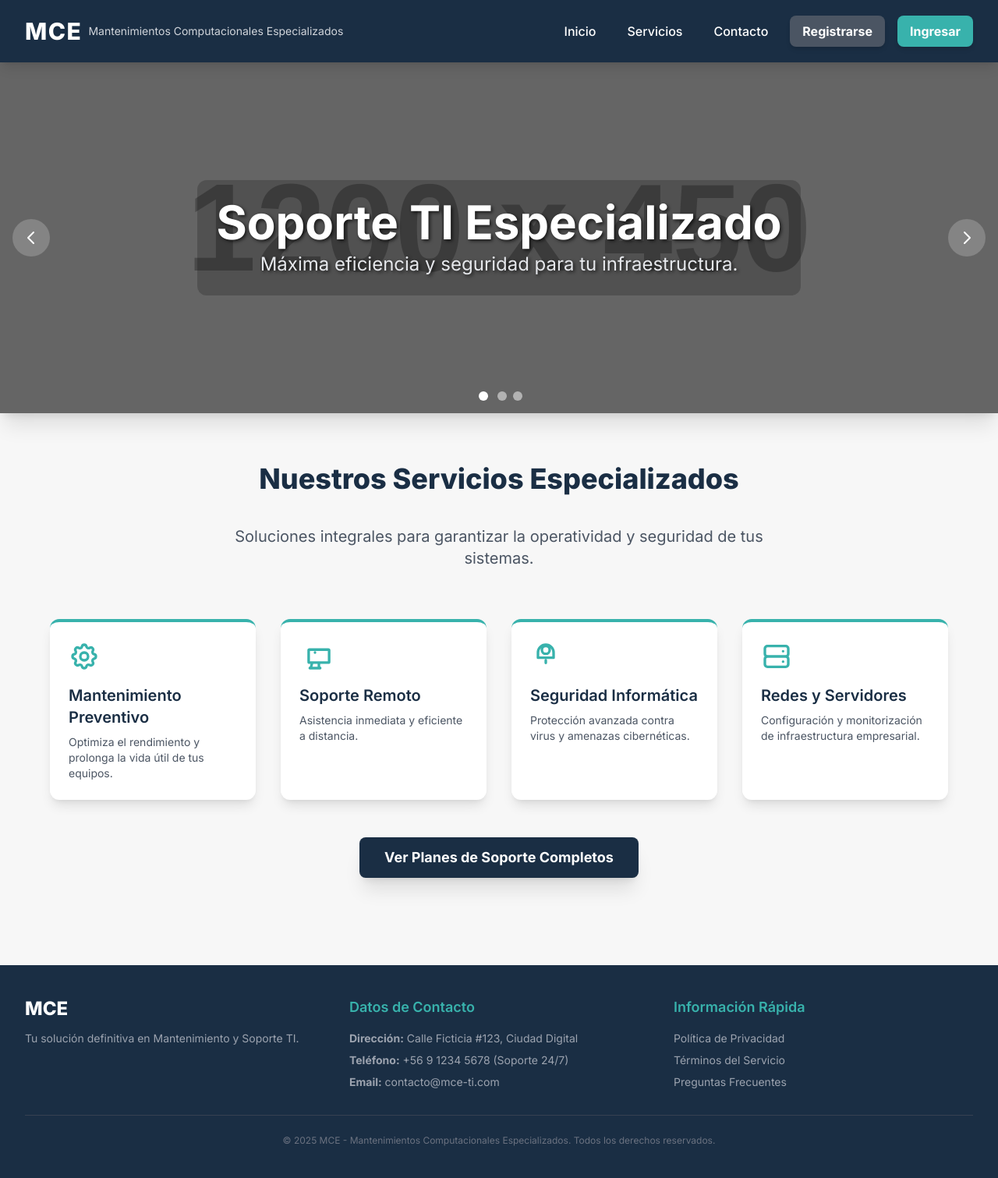
After one commit to alejandroRiveroN/Desarrollo-Capstone-Equipo2-802D, a PHP site: the page made by views/landingpage.php in a window 1280 px wide. The commit adds this page. Shown: the whole page at 78% size. Run offline with PHP 8.4, Linux system fonts and the light colour scheme; the template is opened without the code that fills it, so the values that code supplies are empty; grey boxes labelled with a size stand in for pictures from a placeholder-image service; some libraries are stand-ins or nearby versions.

Commit message:
Integración de LandingPage y Reestructuración de Rutas/Autentificación
1. Integración de la Landing Page : modifique la vista "Views/landingpage.php" la cual ahora será el punto inicial del proyecto , Añadí un botón de registrarse el cual esta sin funcionalidad ya que hay que crear una vista nueva , con formulario para su registro

2.Reestructuración de Rutas : La ruta raíz ahora comienza en la "LandingPage"  , esto no afecta a los usuarios que ya están "Logeados "en el sistema

3.Cambios en la Autentificación (AuthController) : Redirección Post-Login , al autenticarse con éxito , el usuario ahora es redirigido al "/dashboard".

-Si un usuario ya esta logeado este se redigira automaticamente hacia el "/dashboard"

-Al cerrar sesión el usuario ahora es redirigido a la "LandingPage" en lugar del "login"

```diff
--- a/controllers/AuthController.php
+++ b/controllers/AuthController.php
@@ -8,7 +8,7 @@ class AuthController {
         if (isset($_SESSION['id_usuario'])) {
             // --- INICIO DE LA CORRECCIÓN ---
             // Forzar la construcción de una URL absoluta para la redirección al dashboard.
-            $dashboard_url = 'http://' . $_SERVER['HTTP_HOST'] . \Flight::get('base_url') . '/';
+            $dashboard_url = 'http://' . $_SERVER['HTTP_HOST'] . \Flight::get('base_url') . '/dashboard';
             \Flight::redirect($dashboard_url);
             // --- FIN DE LA CORRECCIÓN ---
             exit();
@@ -35,7 +35,7 @@ class AuthController {
                 $_SESSION['id_rol'] = $usuario['id_rol'];
                 // --- INICIO DE LA CORRECCIÓN ---
                 // Forzar la construcción de una URL absoluta para la redirección al dashboard.
-                $dashboard_url = 'http://' . $_SERVER['HTTP_HOST'] . \Flight::get('base_url') . '/';
+                $dashboard_url = 'http://' . $_SERVER['HTTP_HOST'] . \Flight::get('base_url') . '/dashboard';
                 \Flight::redirect($dashboard_url);
                 // --- FIN DE LA CORRECCIÓN ---
                 exit();
--- a/controllers/TicketController.php
+++ b/controllers/TicketController.php
@@ -127,7 +127,7 @@ class TicketController extends BaseController {
         $ticket = $stmt->fetch(\PDO::FETCH_ASSOC);
 
         if (!$ticket) {
-            $url = 'http://' . $_SERVER['HTTP_HOST'] . \Flight::get('base_url') . '/';
+            $url = 'http://' . $_SERVER['HTTP_HOST'] . \Flight::get('base_url') . '/dashboard';
             \Flight::redirect($url); // O mostrar una página de error 404
             exit();
         }
--- a/views/crear_ticket.php
+++ b/views/crear_ticket.php
@@ -2,7 +2,7 @@
 
 <div class="d-flex justify-content-between align-items-center mb-4">
     <h2><i class="bi bi-plus-circle-fill"></i> Crear Nuevo Ticket de Soporte</h2>
-    <a href="<?php echo Flight::get('base_url'); ?>/" class="btn btn-secondary"><i class="bi bi-arrow-left"></i> Volver</a>
+    <a href="<?php echo Flight::get('base_url'); ?>/dashboard" class="btn btn-secondary"><i class="bi bi-arrow-left"></i> Volver</a>
 </div>
 
 <?php if (isset($mensaje_error) && $mensaje_error): ?>
--- a/views/dashboard.php
+++ b/views/dashboard.php
@@ -34,7 +34,7 @@
     <div class="collapse show" id="collapseFilters">
         <div class="card-body">
             <!-- Formulario para filtrar la lista de tickets -->
-            <form id="formFiltros" action="<?php echo Flight::get('base_url'); ?>/" method="GET">
+            <form id="formFiltros" action="<?php echo Flight::get('base_url'); ?>/dashboard" method="GET">
                 <div class="row g-3">
                     <!-- Campos de filtro -->
                     <div class="col-lg-4 col-md-6"><label for="termino" class="form-label">Buscar por Asunto/ID:</label><input type="text" id="termino" name="termino" class="form-control" value="<?php echo htmlspecialchars($filtro_termino); ?>"></div>
@@ -46,7 +46,7 @@
                     <div class="col-lg-2 col-md-6"><label for="fecha_fin" class="form-label">Fecha Fin:</label><input type="date" id="fecha_fin" name="fecha_fin" class="form-control" value="<?php echo htmlspecialchars($filtro_fecha_fin); ?>"></div>
                     <?php if ($_SESSION['id_rol'] == 1): /* Filtro de Facturación solo para Admins */ ?><div class="col-lg-2 col-md-6"><label for="facturacion" class="form-label">Estado Facturación:</label><select id="facturacion" name="facturacion" class="form-select"><option value="">Todos</option><option value="Pendiente" <?php if($filtro_facturacion == 'Pendiente') echo 'selected'; ?>>Pendiente</option><option value="Facturado" <?php if($filtro_facturacion == 'Facturado') echo 'selected'; ?>>Facturado</option><option value="Pagado" <?php if($filtro_facturacion == 'Pagado') echo 'selected'; ?>>Pagado</option><option value="Anulado" <?php if($filtro_facturacion == 'Anulado') echo 'selected'; ?>>Anulado</option></select></div><?php endif; ?>
                     <!-- Botones de acción del formulario -->
-                    <div class="col-lg-2 col-md-12 d-flex align-items-end"><button type="submit" class="btn btn-primary me-2">Filtrar</button><a href="<?php echo Flight::get('base_url'); ?>/" class="btn btn-secondary">Limpiar</a></div>
+                    <div class="col-lg-2 col-md-12 d-flex align-items-end"><button type="submit" class="btn btn-primary me-2">Filtrar</button><a href="<?php echo Flight::get('base_url'); ?>/dashboard" class="btn btn-secondary">Limpiar</a></div>
                 </div>
             </form>
             <?php if ($_SESSION['id_rol'] == 1): /* Botones de exportación solo para Admins */ ?>
@@ -63,7 +63,7 @@
     <!-- Título dinámico: cambia si hay filtros aplicados -->
     <h2 class="mb-0"><?php echo (empty(array_filter([$filtro_termino, $filtro_cliente, $filtro_agente, $filtro_prioridad, $filtro_estado_tabla, $filtro_facturacion, $filtro_fecha_inicio, $filtro_fecha_fin]))) ? 'Mis Tickets' : 'Resultados de la Búsqueda'; ?></h2>
     <?php if ($_SESSION['id_rol'] == 1): /* Botón para crear ticket solo para Admins */ ?>
-    <a href="<?php echo Flight::get('base_url'); ?>/tickets/crear" class="btn btn-primary"><i class="bi bi-plus-circle"></i> Crear Nuevo Ticket</a>
+    <a href="<?php echo Flight::get('base_url'); ?>/tickets/crear" class="btn btn-primary"><i class="bi bi-plus-circle"></i> Crear Ticket</a>
     <?php endif; ?>
 </div>
 <!-- Muestra un mensaje de éxito si existe en la sesión -->
--- /dev/null
+++ b/views/landingpage.php
@@ -0,0 +1,230 @@
+<?php
+?>
+<!DOCTYPE html>
+<html lang="es">
+<head>
+    <meta charset="UTF-8">
+    <meta name="viewport" content="width=device-width, initial-scale=1.0">
+    <title>MCE | Sistema de Soporte TI Especializado</title>
+    <!-- Carga de Tailwind CSS -->
+    <script src="https://cdn.tailwindcss.com"></script>
+    <!-- Configuración personalizada de Tailwind -->
+    <script>
+        tailwind.config = {
+            theme: {
+                extend: {
+                    colors: {
+                        'mce-primary': '#1A2E44',
+                        'mce-secondary': '#38B2AC',
+                        'mce-bg': '#F7F7F7',
+                    },
+                    fontFamily: {
+                        sans: ['Inter', 'sans-serif'],
+                    },
+                }
+            }
+        }
+    </script>
+    <!-- Fuente Inter -->
+    <link href="https://fonts.googleapis.com/css2?family=Inter:wght@100..900&display=swap" rel="stylesheet">
+    <style>
+        .carousel-slide {
+            transition: opacity 0.5s ease-in-out;
+        }
+        .text-shadow-strong {
+            text-shadow: 2px 2px 4px rgba(0, 0, 0, 0.7);
+        }
+    </style>
+</head>
+<body class="font-sans bg-mce-bg text-gray-800">
+
+    <!-- Navbar -->
+    <nav class="bg-mce-primary shadow-lg sticky top-0 z-50">
+        <div class="max-w-7xl mx-auto px-4 sm:px-6 lg:px-8">
+            <div class="flex justify-between items-center h-20">
+                <a href="#" class="flex items-center space-x-2">
+                    <span class="text-3xl font-extrabold text-white tracking-wider">MCE</span>
+                    <span class="text-sm text-gray-300 hidden md:inline">Mantenimientos Computacionales Especializados</span>
+                </a>
+                <div class="flex items-center space-x-2 md:space-x-4">
+                    <a href="<?php echo Flight::get('base_url'); ?>/" class="text-white hover:text-mce-secondary px-3 py-2 rounded-md text-base font-medium transition duration-150 ease-in-out">Inicio</a>
+                    <a href="#services" class="text-white hover:text-mce-secondary px-3 py-2 rounded-md text-base font-medium transition duration-150 ease-in-out">Servicios</a>
+                    <a href="#contact" class="text-white hover:text-mce-secondary px-3 py-2 rounded-md text-base font-medium transition duration-150 ease-in-out">Contacto</a>
+                    <!-- Botón de Registrarse (sin funcionalidad de momento) -->
+                    <a href="#" title="Funcionalidad de registro no implementada" class="bg-gray-600 hover:bg-gray-700 text-white font-bold py-2 px-4 rounded-lg shadow-md transition duration-300 ease-in-out transform hover:scale-105">
+                        Registrarse
+                    </a>
+                    <a href="<?php echo Flight::get('base_url'); ?>/login" class="bg-mce-secondary hover:bg-teal-600 text-white font-bold py-2 px-4 rounded-lg shadow-md transition duration-300 ease-in-out transform hover:scale-105">
+                        Ingresar
+                    </a>
+                </div>
+            </div>
+        </div>
+    </nav>
+
+    <!-- Contenido Principal -->
+    <main class="min-h-screen">
+        <!-- Carrusel -->
+        <section id="carousel" class="relative w-full overflow-hidden h-96 md:h-[450px] bg-gray-900 shadow-xl">
+            <div id="carousel-container" class="relative w-full h-full">
+                <div class="carousel-slide absolute inset-0 opacity-100" data-index="0" style="background-image: url('https://placehold.co/1200x450/1A2E44/ffffff?text=Servicio+de+Soporte+TI'); background-size: cover; background-position: center;">
+                    <div class="absolute inset-0 bg-black bg-opacity-50 flex items-center justify-center">
+                        <div class="text-center p-6 rounded-xl bg-black bg-opacity-20">
+                            <h2 class="text-4xl md:text-6xl font-bold text-white mb-2 text-shadow-strong">Soporte TI Especializado</h2>
+                            <p class="text-xl md:text-2xl text-gray-200 text-shadow-strong">Máxima eficiencia y seguridad para tu infraestructura.</p>
+                        </div>
+                    </div>
+                </div>
+                <div class="carousel-slide absolute inset-0 opacity-0" data-index="1" style="background-image: url('https://placehold.co/1200x450/38B2AC/ffffff?text=Mantenimiento+Preventivo'); background-size: cover; background-position: center;">
+                    <div class="absolute inset-0 bg-black bg-opacity-50 flex items-center justify-center">
+                        <div class="text-center p-6 rounded-xl bg-black bg-opacity-20">
+                            <h2 class="text-4xl md:text-6xl font-bold text-white mb-2 text-shadow-strong">Mantenimiento Preventivo</h2>
+                            <p class="text-xl md:text-2xl text-gray-200 text-shadow-strong">Evita problemas antes de que ocurran.</p>
+                        </div>
+                    </div>
+                </div>
+                <div class="carousel-slide absolute inset-0 opacity-0" data-index="2" style="background-image: url('https://placehold.co/1200x450/4B5563/ffffff?text=Asistencia+Inmediata'); background-size: cover; background-position: center;">
+                    <div class="absolute inset-0 bg-black bg-opacity-50 flex items-center justify-center">
+                        <div class="text-center p-6 rounded-xl bg-black bg-opacity-20">
+                            <h2 class="text-4xl md:text-6xl font-bold text-white mb-2 text-shadow-strong">Tu Socio Tecnológico de Confianza</h2>
+                            <p class="text-xl md:text-2xl text-gray-200 text-shadow-strong">Asistencia rápida y personalizada.</p>
+                        </div>
+                    </div>
+                </div>
+            </div>
+            <button id="prevBtn" class="absolute top-1/2 left-4 transform -translate-y-1/2 bg-white bg-opacity-20 hover:bg-opacity-40 text-white p-3 rounded-full transition duration-300 z-10 hidden sm:block">
+                <svg xmlns="http://www.w3.org/2000/svg" class="h-6 w-6" fill="none" viewBox="0 0 24 24" stroke="currentColor"><path stroke-linecap="round" stroke-linejoin="round" stroke-width="2" d="M15 19l-7-7 7-7" /></svg>
+            </button>
+            <button id="nextBtn" class="absolute top-1/2 right-4 transform -translate-y-1/2 bg-white bg-opacity-20 hover:bg-opacity-40 text-white p-3 rounded-full transition duration-300 z-10 hidden sm:block">
+                <svg xmlns="http://www.w3.org/2000/svg" class="h-6 w-6" fill="none" viewBox="0 0 24 24" stroke="currentColor"><path stroke-linecap="round" stroke-linejoin="round" stroke-width="2" d="M9 5l7 7-7 7" /></svg>
+            </button>
+            <div id="indicators" class="absolute bottom-4 left-1/2 transform -translate-x-1/2 flex space-x-2"></div>
+        </section>
+
+        <!-- Servicios -->
+        <section id="services" class="py-16 px-4 sm:px-6 lg:px-8">
+            <div class="max-w-6xl mx-auto">
+                <h2 class="text-4xl font-extrabold text-mce-primary text-center mb-10">Nuestros Servicios Especializados</h2>
+                <p class="text-xl text-gray-600 text-center mb-16 max-w-3xl mx-auto">Soluciones integrales para garantizar la operatividad y seguridad de tus sistemas.</p>
+                <div class="grid grid-cols-1 md:grid-cols-2 lg:grid-cols-4 gap-8">
+                    <!-- Tarjetas de servicio (4) -->
+                    <?php
+                    // Ejemplo de cómo podrías generar dinámicamente las tarjetas
+                    $servicios = [
+                        ['icon' => 'M10.325 4.317c.426-1.756 2.924-1.756 3.35 0a1.724 1.724 0 002.573 1.066c1.543-.94 3.31.826 2.37 2.37a1.724 1.724 0 001.065 2.572c1.756.426 1.756 2.924 0 3.35a1.724 1.724 0 00-1.066 2.573c.94 1.543-.826 3.31-2.37 2.37a1.724 1.724 0 00-2.572 1.065c-.426 1.756-2.924 1.756-3.35 0a1.724 1.724 0 00-2.573-1.066c-1.543.94-3.31-.826-2.37-2.37a1.724 1.724 0 00-1.065-2.572c-1.756-.426-1.756-2.924 0-3.35a1.724 1.724 0 001.066-2.573c-.94-1.543.826-3.31 2.37-2.37.996.608 2.296.28 2.572-1.065z M15 12a3 3 0 11-6 0 3 3 0 016 0z', 'titulo' => 'Mantenimiento Preventivo', 'desc' => 'Optimiza el rendimiento y prolonga la vida útil de tus equipos.'],
+                        ['icon' => 'M9.75 17L9 20l-1 1h8l-1-1v-3.25m-7.25 0h14.5c.345 0 .625-.28.625-.625v-8.75c0-.345-.28-.625-.625-.625h-14.5c-.345 0-.625.28-.625.625v8.75c0 .345.28.625.625.625zM12 9h.01', 'titulo' => 'Soporte Remoto', 'desc' => 'Asistencia inmediata y eficiente a distancia.'],
+                        ['icon' => 'M12 15v2m-6-4h12V9a6 6 0 00-12 0v2zM12 4a3 3 0 100 6 3 3 0 000-6z', 'titulo' => 'Seguridad Informática', 'desc' => 'Protección avanzada contra virus y amenazas cibernéticas.'],
+                        ['icon' => 'M5 12h14M5 12a2 2 0 01-2-2V6a2 2 0 012-2h14a2 2 0 012 2v4a2 2 0 01-2 2M5 12a2 2 0 00-2 2v4a2 2 0 002 2h14a2 2 0 002-2v-4a2 2 0 00-2-2m-2-4h.01M17 16h.01', 'titulo' => 'Redes y Servidores', 'desc' => 'Configuración y monitorización de infraestructura empresarial.']
+                    ];
+                    foreach ($servicios as $s) {
+                        echo '
+                        <div class="bg-white p-6 rounded-xl shadow-lg hover:shadow-2xl transition duration-300 transform hover:-translate-y-1 border-t-4 border-mce-secondary">
+                            <div class="text-mce-secondary mb-4">
+                                <svg class="w-10 h-10" fill="none" stroke="currentColor" viewBox="0 0 24 24" xmlns="http://www.w3.org/2000/svg"><path stroke-linecap="round" stroke-linejoin="round" stroke-width="2" d="' . $s['icon'] . '"></path></svg>
+                            </div>
+                            <h3 class="text-xl font-semibold text-mce-primary mb-2">' . htmlspecialchars($s['titulo']) . '</h3>
+                            <p class="text-gray-600 text-sm">' . htmlspecialchars($s['desc']) . '</p>
+                        </div>';
+                    }
+                    ?>
+                </div>
+                <div class="text-center mt-12">
+                    <button class="bg-mce-primary hover:bg-gray-700 text-white font-bold py-3 px-8 rounded-lg text-lg shadow-xl transition duration-300 transform hover:scale-105">
+                        Ver Planes de Soporte Completos
+                    </button>
+                </div>
+            </div>
+        </section>
+    </main>
+
+    <!-- Footer -->
+    <footer id="contact" class="bg-mce-primary text-white py-10 mt-12">
+        <div class="max-w-7xl mx-auto px-4 sm:px-6 lg:px-8">
+            <div class="grid grid-cols-1 md:grid-cols-3 gap-8">
+                <div>
+                    <h4 class="text-2xl font-extrabold text-white mb-3">MCE</h4>
+                    <p class="text-gray-400 text-sm">Tu solución definitiva en Mantenimiento y Soporte TI.</p>
+                </div>
+                <div>
+                    <h4 class="text-lg font-semibold text-mce-secondary mb-4">Datos de Contacto</h4>
+                    <ul class="space-y-2 text-gray-400 text-sm">
+                        <li><span class="font-bold">Dirección:</span> Calle Ficticia #123, Ciudad Digital</li>
+                        <li><span class="font-bold">Teléfono:</span> +56 9 1234 5678 (Soporte 24/7)</li>
+                        <li><span class="font-bold">Email:</span> contacto@mce-ti.com</li>
+                    </ul>
+                </div>
+                <div>
+                    <h4 class="text-lg font-semibold text-mce-secondary mb-4">Información Rápida</h4>
+                    <ul class="space-y-2 text-gray-400 text-sm">
+                        <li><a href="#" class="hover:text-white transition duration-150">Política de Privacidad</a></li>
+                        <li><a href="#" class="hover:text-white transition duration-150">Términos del Servicio</a></li>
+                        <li><a href="#" class="hover:text-white transition duration-150">Preguntas Frecuentes</a></li>
+                    </ul>
+                </div>
+            </div>
+            <div class="mt-8 pt-6 border-t border-gray-700 text-center">
+                <p class="text-gray-500 text-xs">&copy; <?= date('Y') ?> MCE - Mantenimientos Computacionales Especializados. Todos los derechos reservados.</p>
+            </div>
+        </div>
+    </footer>
+
+    <!-- JavaScript -->
+    <script>
+        const slides = document.querySelectorAll('.carousel-slide');
+        const container = document.getElementById('carousel-container');
+        const prevBtn = document.getElementById('prevBtn');
+        const nextBtn = document.getElementById('nextBtn');
+        const indicatorsContainer = document.getElementById('indicators');
+        let currentIndex = 0;
+        const totalSlides = slides.length;
+
+        function updateCarousel(index) {
+            slides.forEach((slide, i) => {
+                slide.classList.remove('opacity-100');
+                slide.classList.add('opacity-0');
+                if (i === index) {
+                    slide.classList.add('opacity-100');
+                    slide.classList.remove('opacity-0');
+                }
+            });
+            updateIndicators(index);
+        }
+
+        function updateIndicators(activeIndex) {
+            indicatorsContainer.innerHTML = '';
+            for (let i = 0; i < totalSlides; i++) {
+                const indicator = document.createElement('button');
+                indicator.classList.add('w-3', 'h-3', 'rounded-full', 'bg-white', 'mx-1', 'transition', 'duration-300');
+                if (i === activeIndex) {
+                    indicator.classList.add('bg-opacity-100');
+                } else {
+                    indicator.classList.add('bg-opacity-50', 'hover:bg-opacity-75');
+                }
+                indicator.addEventListener('click', () => {
+                    currentIndex = i;
+                    updateCarousel(currentIndex);
+                });
+                indicatorsContainer.appendChild(indicator);
+            }
+        }
+
+        function nextSlide() {
+            currentIndex = (currentIndex + 1) % totalSlides;
+            updateCarousel(currentIndex);
+        }
+
+        function prevSlide() {
+            currentIndex = (currentIndex - 1 + totalSlides) % totalSlides;
+            updateCarousel(currentIndex);
+        }
+
+        nextBtn.addEventListener('click', nextSlide);
+        prevBtn.addEventListener('click', prevSlide);
+
+        const interval = setInterval(nextSlide, 5000);
+        container.addEventListener('mouseenter', () => clearInterval(interval));
+
+        updateCarousel(currentIndex);
+    </script>
+</body>
+</html>
--- a/views/ver_ticket.php
+++ b/views/ver_ticket.php
@@ -7,7 +7,7 @@ $is_ticket_finalizado = in_array($ticket['estado'], ['Resuelto', 'Cerrado', 'Anu
 
 <div class="d-flex justify-content-between align-items-center mb-4">
     <h3>Ticket #<?php echo htmlspecialchars($ticket['id_ticket']); ?>: <?php echo htmlspecialchars($ticket['asunto']); ?></h3>
-    <a href="<?php echo Flight::get('base_url'); ?>/" class="btn btn-secondary"><i class="bi bi-arrow-left"></i> Volver</a>
+    <a href="<?php echo Flight::get('base_url'); ?>/dashboard" class="btn btn-secondary"><i class="bi bi-arrow-left"></i> Volver</a>
 </div>
 
 <?php
```
Also changed, not shown: public/index.php (+11 -7 lines), views/limpieza.php (+5 -6 lines), views/reset_password.php (+72 -2 lines).
